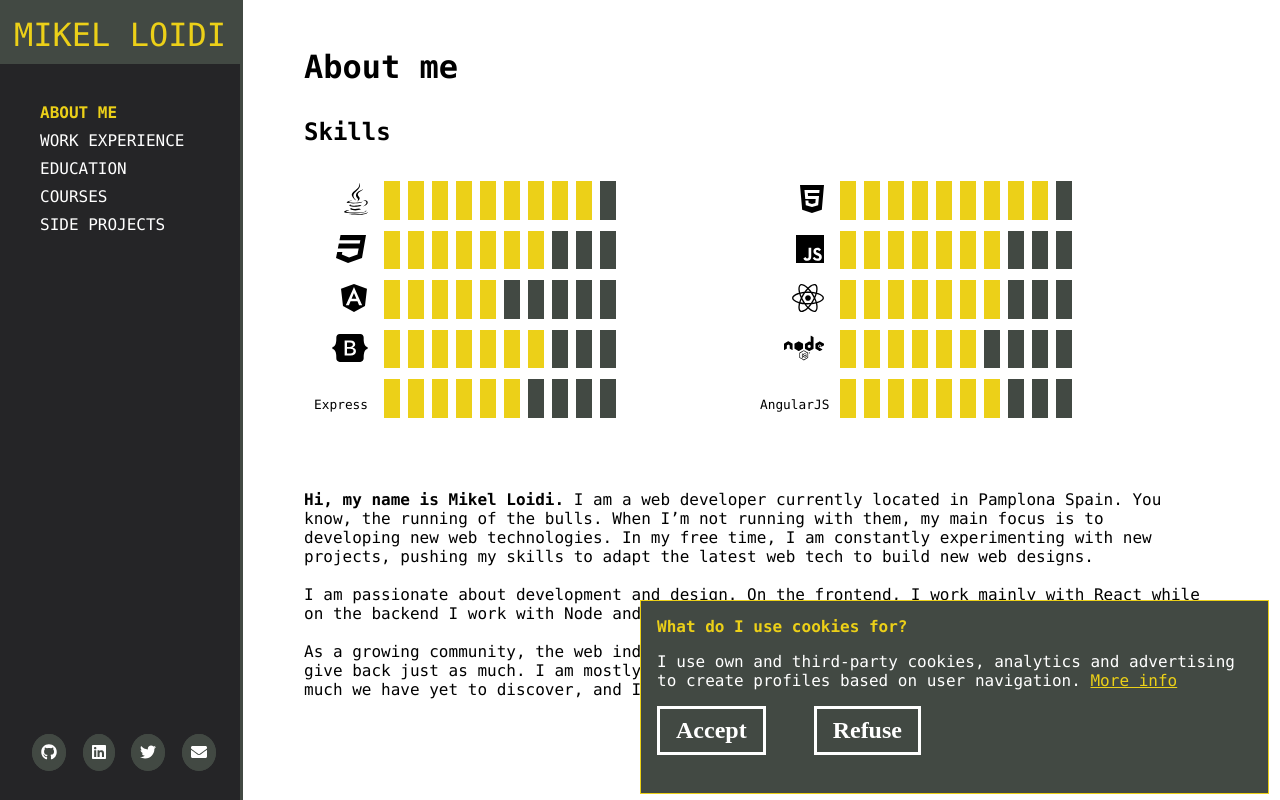
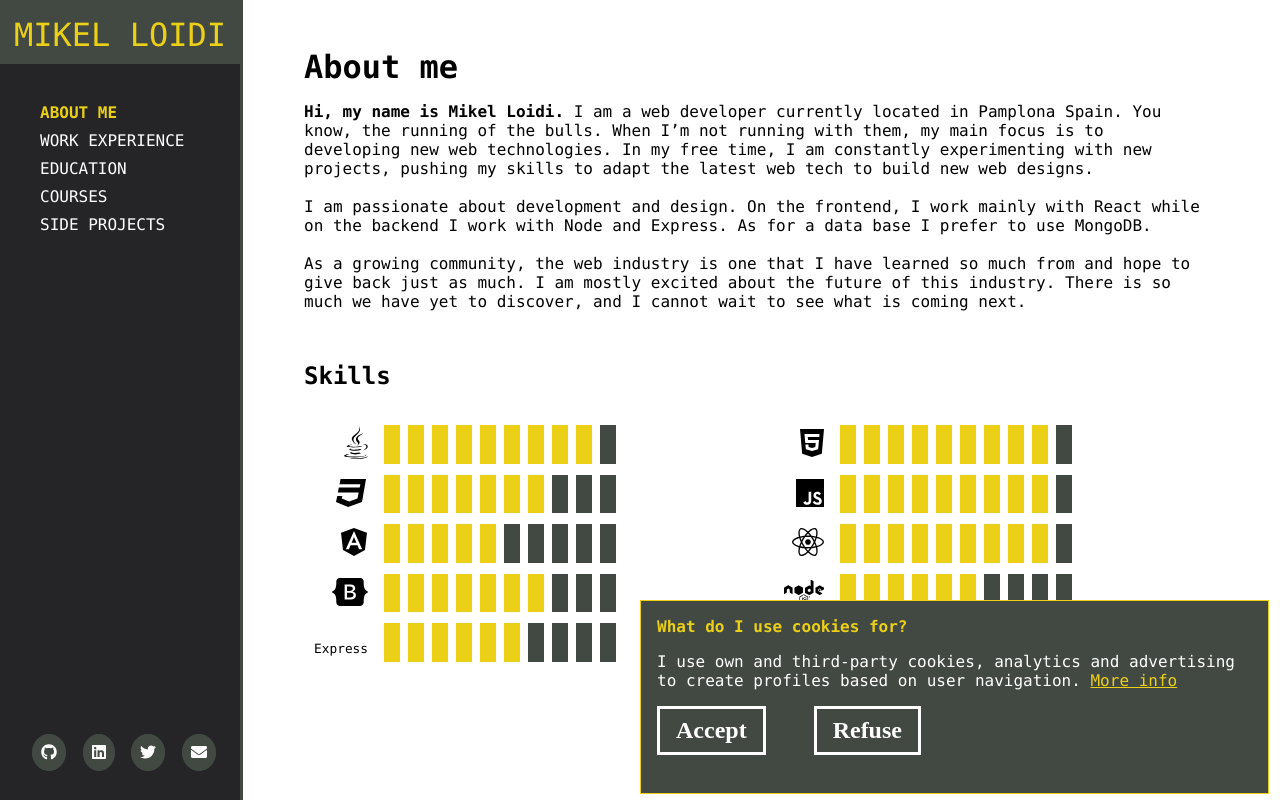
Before and after one commit to mloidi/mloidi.com, a React (Create React App) app: page / in a window 1280 px wide. Built offline with nearby package versions, Linux system fonts and the light colour scheme.

Commit message:
update about page

```diff
--- a/src/components/About.js
+++ b/src/components/About.js
@@ -27,17 +27,6 @@ export default class About extends Component {
     return (
       <PageDiv id="about">
         <SectionTitle>About me</SectionTitle>
-        <SectionSubtitle>Skills</SectionSubtitle>
-        <SectionContent>
-          <SkillTable>
-            {this.state.skills.map(skill => (
-              <div key={skill.id}>
-                <Skill skill={skill} />
-              </div>
-            ))}
-          </SkillTable>
-        </SectionContent>
-        <SectionSubtitle />
         <SectionContent>
           {this.state.about.descriptions &&
             this.state.about.descriptions.map(description =>
@@ -54,6 +43,16 @@ export default class About extends Component {
               )
             )}
         </SectionContent>
+        <SectionSubtitle>Skills</SectionSubtitle>
+        <SectionContent>
+          <SkillTable>
+            {this.state.skills.map(skill => (
+              <div key={skill.id}>
+                <Skill skill={skill} />
+              </div>
+            ))}
+          </SkillTable>
+        </SectionContent>
       </PageDiv>
     );
   }
--- a/src/components/service/resume.service.js
+++ b/src/components/service/resume.service.js
@@ -80,7 +80,7 @@ const skills = [
     id: 'js',
     description: 'Javascript',
     icon: 'faJs',
-    level: '7'
+    level: '9'
   },
   {
     id: 'angular',
@@ -92,7 +92,7 @@ const skills = [
     id: 'react',
     description: 'React',
     icon: 'faReact',
-    level: '7'
+    level: '9'
   },
   {
     id: 'bootstrap',
```
